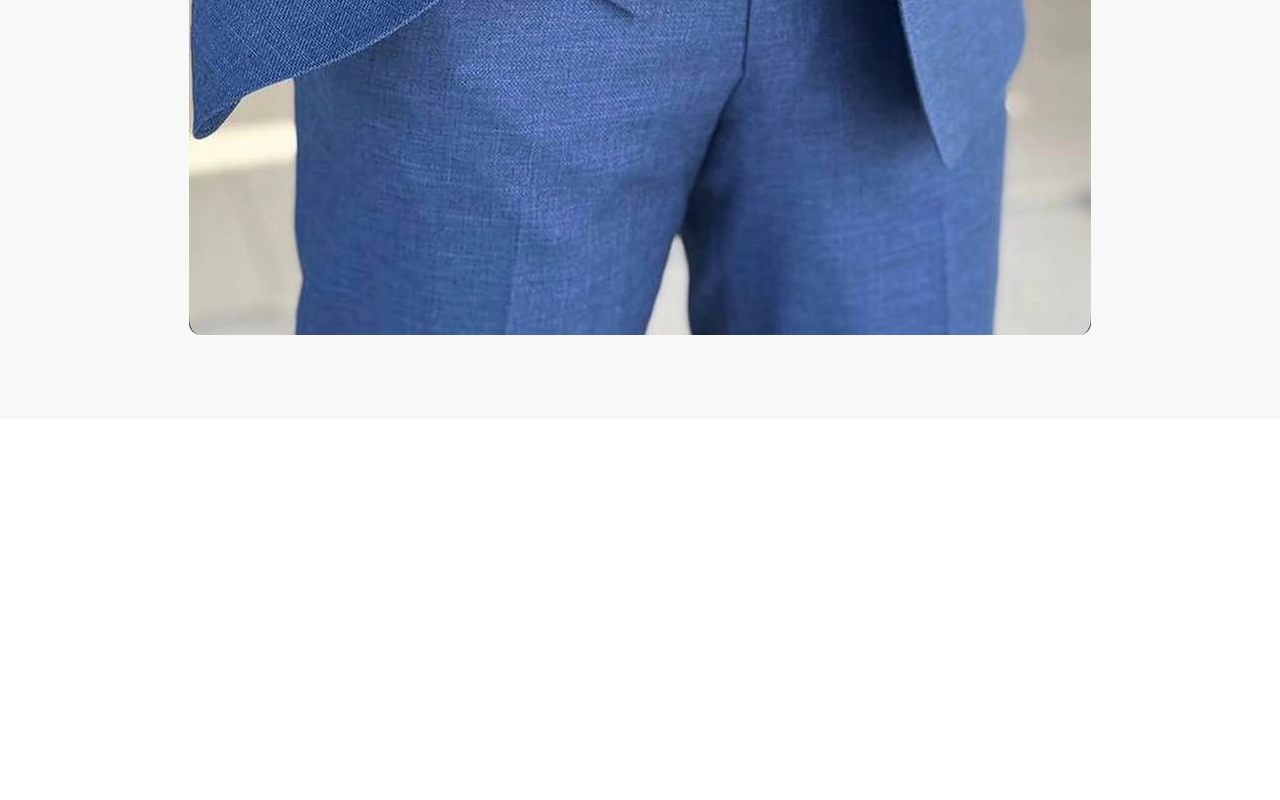
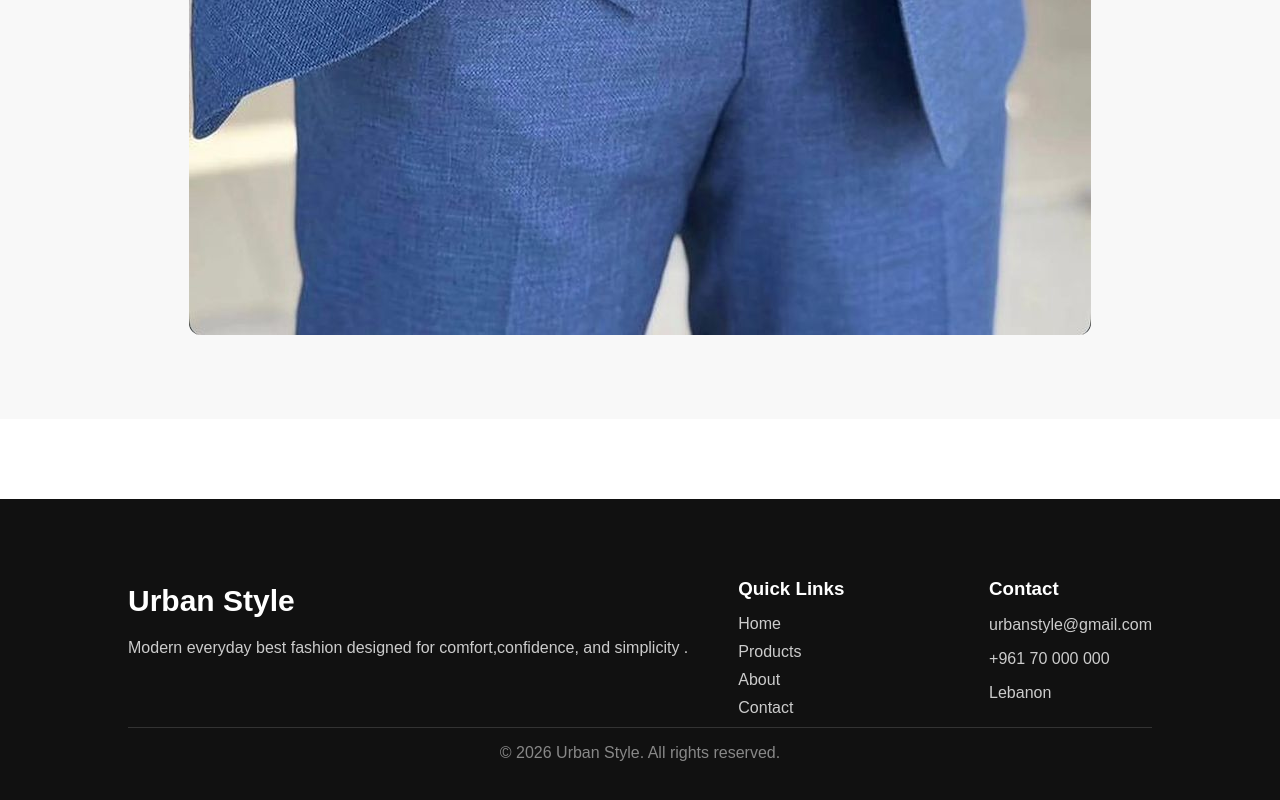
Before and after one commit to mohammadqassem515-lab/urban-style-, a React (Vite) app: page /about in a window 1280 px wide. Shown: the part 1776-2576 px from the top of the page. Before the commit the page ends 2195 px from the top, so only its background shows below. Built offline with nearby package versions, Linux system fonts and the light colour scheme.

Commit message:
Update Readme

```diff
--- a/src/App.jsx
+++ b/src/App.jsx
@@ -9,6 +9,8 @@
 import Contact from "./pages/Contact"
 
 import About from "./pages/About"
+
+import Footer from "./components/footer"
 
 
 function App() {
@@ -31,6 +33,7 @@
 
       </Routes>
 
+      <Footer />
 
     </BrowserRouter>
 
--- a/src/components/Footer.jsx
+++ b/src/components/Footer.jsx
@@ -1,4 +1,4 @@
-
+import { Link} from "react-router-dom"
 
 function Footer() {
 
@@ -13,7 +13,7 @@
           <h2>Urban Style</h2>
 
           <p>
-            Modern everyday best fashion designed for comfort,confidence, and simplicity.
+            Modern everyday best fashion designed for comfort,confidence, and simplicity .
 
           </p>
 
@@ -24,13 +24,13 @@
 
           <h3>Quick Links</h3>
 
-          <a href="/">Home</a>
+          <Link to="/">Home</Link>
 
-          <a href="/products">Products</a>
+          < Link to="/products">Products</Link>
 
-          <a href="/about">About</a>
+          < Link to="/about">About</Link>
 
-          <a href="/contact">Contact</a>
+          < Link to="/contact">Contact</Link>
 
         </div>
 
--- a/src/data/products.js
+++ b/src/data/products.js
@@ -1,4 +1,3 @@
-
 import beigesuit from "../assets/images/beige-suit.jpeg"
 import blacksuit from "../assets/images/black-suit.jpeg"
 import navyBlueSuit from "../assets/images/navy-blue-suit.jpeg"
--- a/src/pages/About.jsx
+++ b/src/pages/About.jsx
@@ -1,4 +1,6 @@
 import aboutimage from "../assets/images/navy-blue-suit.jpeg"
+
+import { Link} from "react-router-dom"
 
 
 function About() {
@@ -23,9 +25,12 @@
 
                 </p>
 
+          <Link to ="/products">
                    <button>
                        Explore Collection
                    </button>
+          </Link>
+
 
                 </div>
 
--- a/src/pages/Contact.jsx
+++ b/src/pages/Contact.jsx
@@ -17,7 +17,7 @@
 
           <p>Email: urbanstyle@gmail.com</p>
 
-          <p>Phone: +961 70 000 000</p>
+          <p>Phone: +961 70 000 000  </p>
 
         </div>
 
@@ -50,7 +50,7 @@
   ></textarea>
 
   <button type="submit">
-    Send Message
+      Send Message
   </button>
 
 </form>
--- a/src/pages/Home.jsx
+++ b/src/pages/Home.jsx
@@ -2,6 +2,8 @@
 import brownJacket from "../assets/images/brown-corduroy-aviator-jacket.jpeg"
 import beigeBoot from "../assets/images/beige-chelsea-boot.jpeg"
 import summerSet from "../assets/images/Black-set.jpeg"
+import { Link} from "react-router-dom"
+
 
 import ProductCard from "../components/ProductCard"
 
@@ -19,7 +21,11 @@
             Modern Clothes designed for everyday comfort.
           </p>
 
-          <button>Shop Now</button>
+
+           <Link to ="/products">
+           <button>Shop Now</button>
+           </Link>
+
         </div>
 
       </section>
@@ -28,13 +34,16 @@
 
   <div className="featured-text">
 
-    <h2>Summer Collection</h2>
+    <h2>Summer Collection  </h2>
 
     <p>
-      Lightweight outfits designed for everyday comfort.
-    </p>
+      Lightweight outfits designed for everyday comfort. </p>
 
-    <button>Explore Now</button>
+      <Link to ="/products">
+      <button>Explore Now</button>
+      </Link>
+
+
 
   </div>
 
```
Also changed, not shown: src/pages/Products.jsx (+4 -4 lines), 1 other file (tests, documents, lock files or other folders). Lines whose indentation alone changed are shown as unchanged.
